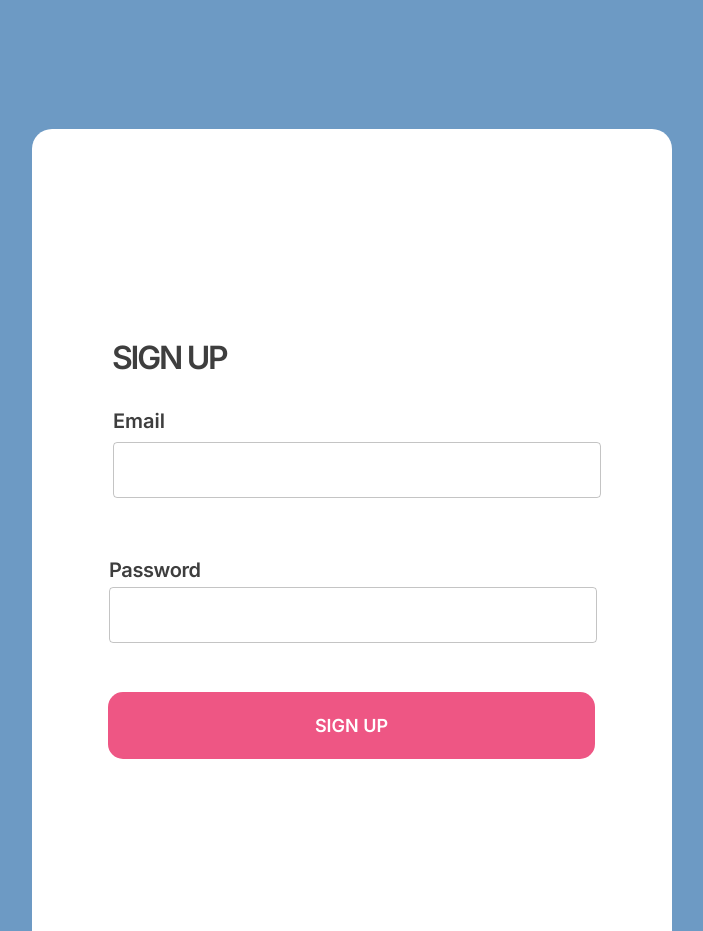
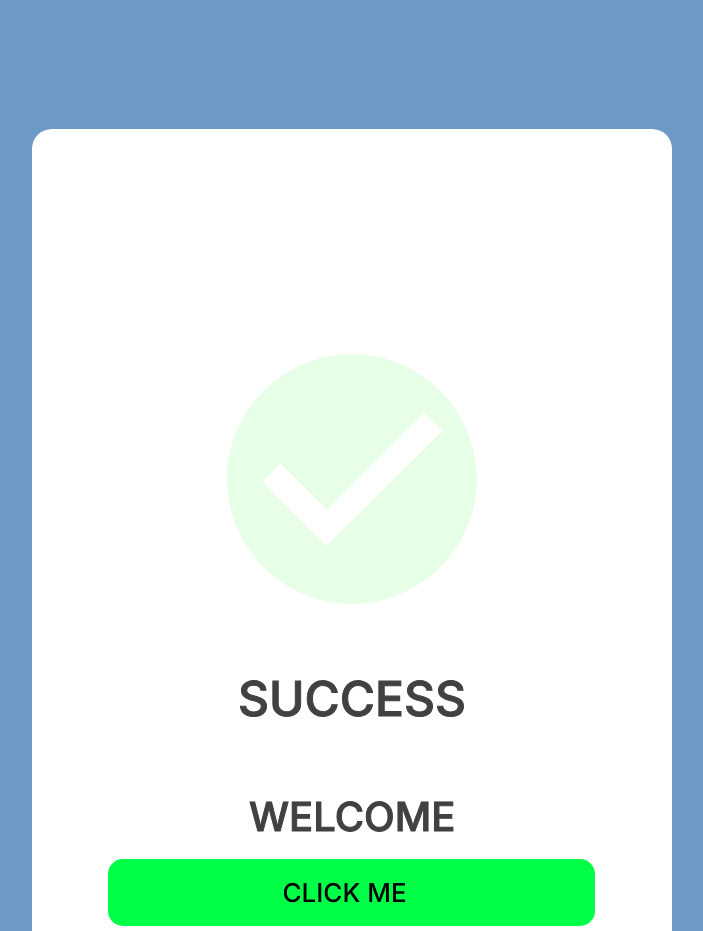
Before and after one commit to chrisKodehode/single-page-applicaition, a React (Vite) app: page / in a window 1280 px wide. Shown: the top 931 px of the page, without its empty margins (288-991 px from the left). Built offline with nearby package versions, Linux system fonts and the light colour scheme.

Commit message:
Refactor code to remove login and error pages, add success page with animation

```diff
--- a/src/App.jsx
+++ b/src/App.jsx
@@ -1,13 +1,13 @@
-import LoginPage from "./components/LoginPage"
+// import LoginPage from "./components/LoginPage"
 import SuccessPage from "./components/SuccessPage"
-import ErrorPage from "./components/ErrorPage"
+// import ErrorPage from "./components/ErrorPage"
 
 function App() {
   return (
     <div>
-      <LoginPage />
+      {/* <LoginPage /> */}
       <SuccessPage />
-      <ErrorPage />
+      {/* <ErrorPage /> */}
     </div>
   )
 }
--- a/src/components/SuccessPage.jsx
+++ b/src/components/SuccessPage.jsx
@@ -1,9 +1,65 @@
-function SuccessPage() {
-    return (
-        <div>
+import "./css/global.css"
+import "./css/success.css"
+import { useEffect } from "react";
+import CheckmarkLogo from "../assets/images/checkmark-circle.svg";
 
+const SuccessPage = () => {
+  useEffect(() => {
+    const scrollAnimElements = document.querySelectorAll(
+      "[data-animate-on-scroll]"
+    );
+
+    const observer = new IntersectionObserver(
+      (entries) => {
+        for (const entry of entries) {
+          if (entry.isIntersecting || entry.intersectionRatio > 0) {
+            const targetElement = entry.target;
+            targetElement.classList.add("animate");
+            observer.unobserve(targetElement);
+          }
+        }
+      },
+      {
+        threshold: 0.15,
+      }
+    );
+
+    for (let i = 0; i < scrollAnimElements.length; i++) {
+      observer.observe(scrollAnimElements[i]);
+    }
+
+    return () => {
+      for (let i = 0; i < scrollAnimElements.length; i++) {
+        observer.unobserve(scrollAnimElements[i]);
+      }
+    };
+  }, []);
+
+  return (
+    <div className="success-page" id="successPage">
+      <div className="success">
+        <div className="welcome" data-animate-on-scroll>
+          WELCOME
         </div>
-    )
-}
+
+        <div className="frame">
+          <div className="success1">SUCCESS</div>
+          <div className="frame1">
+            <button className="click-me-btn">
+              <div className="click-me">CLICK ME</div>
+            </button>
+
+            <img
+              className="checkmark-circle-icon"
+              alt=""
+              src={CheckmarkLogo}
+              data-animate-on-scroll
+            />
+          </div>
+        </div>
+      </div>
+    </div>
+  );
+};
 
 export default SuccessPage;
--- a/src/components/css/success.css
+++ b/src/components/css/success.css
@@ -4,3 +4,139 @@
     padding: 0;
     box-sizing: border-box;
 }
+
+@keyframes slide-in-left {
+    0% {
+      transform: translateX(-200px);
+      opacity: 0;
+    }
+    to {
+      transform: translateX(0);
+      opacity: 1;
+    }
+  }
+
+  @keyframes fade-in {
+    0% {
+      opacity: 0;
+    }
+    to {
+      opacity: 1;
+    }
+  }
+
+  .success1,
+  .welcome {
+    position: absolute;
+    font-weight: 500;
+  }
+
+  .welcome {
+    top: 663px;
+    left: 217px;
+    -webkit-text-stroke: 1px #414141;
+    opacity: 0;
+  }
+
+  .welcome.animate {
+    animation: 1s ease 0s 1 normal forwards slide-in-left;
+  }
+
+  .success1 {
+    top: 315px;
+    left: 130px;
+    -webkit-text-stroke: 1px;
+  }
+
+  .click-me {
+    position: relative;
+    font-size: var(--font-size-7xl);
+    font-weight: 500;
+    font-family: var(--font-inter);
+    color: #000;
+    text-align: left;
+    display: inline-block;
+    width: 138px;
+    flex-shrink: 0;
+  }
+
+  .click-me-btn {
+    cursor: pointer;
+    border: 0;
+    padding: var(--padding-3xs);
+    background-color: #00ff47;
+    position: absolute;
+    top: 505px;
+    left: 0;
+    border-radius: var(--br-mini);
+    width: 487px;
+    height: 67px;
+    overflow: hidden;
+    display: flex;
+    flex-direction: row;
+    box-sizing: border-box;
+    align-items: center;
+    justify-content: center;
+  }
+
+  .checkmark-circle-icon,
+  .frame,
+  .frame1 {
+    position: absolute;
+    top: 0;
+    overflow: hidden;
+  }
+
+  .checkmark-circle-icon {
+    left: 119px;
+    width: 250px;
+    height: 250px;
+    opacity: 0;
+  }
+
+  .checkmark-circle-icon.animate {
+    animation: 1s ease 0s infinite normal forwards fade-in;
+  }
+
+  .frame,
+  .frame1 {
+    left: 0;
+    width: 487px;
+    height: 572px;
+  }
+
+  .frame {
+    top: 225px;
+    left: 76px;
+    font-size: var(--font-size-29xl);
+  }
+
+  .success,
+  .success-page {
+    position: relative;
+    overflow: hidden;
+  }
+
+  .success {
+    border-radius: var(--br-xl);
+    background-color: var(--color-white);
+    width: 640px;
+    height: 823px;
+    flex-shrink: 0;
+  }
+
+  .success-page {
+    background-color: var(--color-steelblue);
+    width: 100%;
+    height: 1080px;
+    display: flex;
+    flex-direction: row;
+    padding: var(--padding-109xl) 0;
+    box-sizing: border-box;
+    align-items: center;
+    justify-content: center;
+    text-align: left;
+    font-size: var(--font-size-21xl);
+    color: var(--color-darkslategray-100);
+    font-family: var(--font-inter);
+  }
```
Also changed, not shown: src/assets/images/checkmark-circle.svg (added), src/assets/images/signerror01-1.svg (added).
